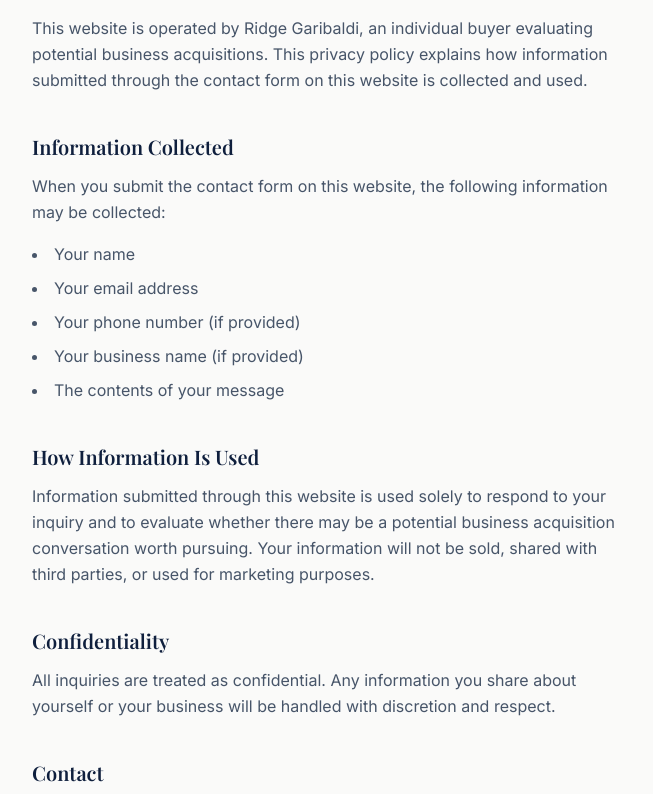
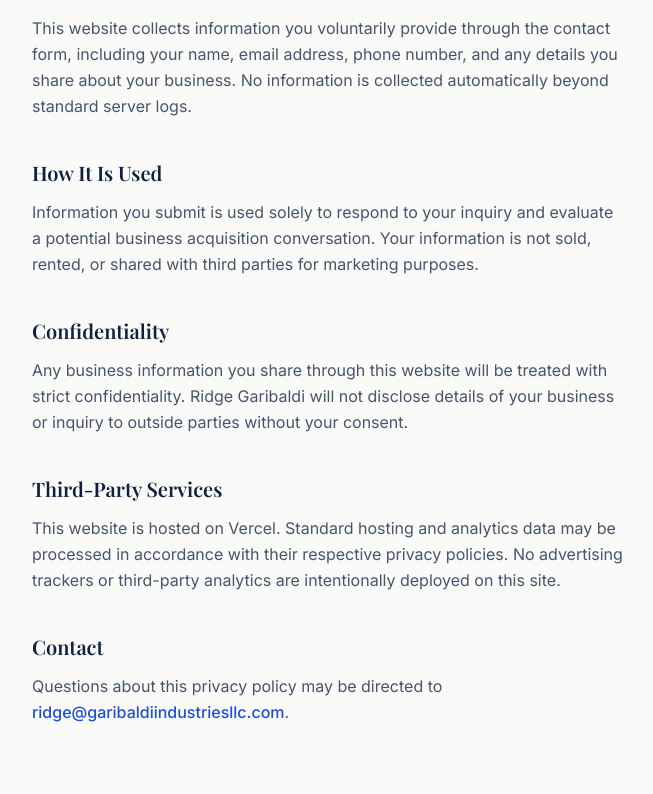
Before and after one commit to TheRhehan/business-buyer-website, a Next.js app: page /privacy in a window 1280 px wide. Shown: the part 326-1120 px from the top of the page, without its empty margins (312-965 px from the left). Built offline with nearby package versions, Linux system fonts and the light colour scheme; a web font is replaced by a local one.

Commit message:
Revise privacy policy content and headings

```diff
--- a/app/privacy/page.js
+++ b/app/privacy/page.js
@@ -14,61 +14,56 @@ export default function PrivacyPage() {
 
         <div className="space-y-10 text-[1rem] text-slate-600 leading-relaxed">
           <div>
-            <h2 className="font-serif text-xl font-semibold text-navy mb-3">Overview</h2>
+            <h2 className="font-serif text-xl font-semibold text-navy mb-3">
+              Information Collected
+            </h2>
             <p>
-              This website is operated by Ridge Garibaldi, an individual buyer evaluating potential
-              business acquisitions. This privacy policy explains how information submitted through
-              the contact form on this website is collected and used.
+              This website collects information you voluntarily provide through the contact form,
+              including your name, email address, phone number, and any details you share about
+              your business. No information is collected automatically beyond standard server logs.
             </p>
           </div>
 
           <div>
             <h2 className="font-serif text-xl font-semibold text-navy mb-3">
-              Information Collected
+              How It Is Used
             </h2>
             <p>
-              When you submit the contact form on this website, the following information may be
-              collected:
-            </p>
-            <ul className="mt-4 space-y-2 list-disc list-inside text-slate-600">
-              <li>Your name</li>
-              <li>Your email address</li>
-              <li>Your phone number (if provided)</li>
-              <li>Your business name (if provided)</li>
-              <li>The contents of your message</li>
-            </ul>
-          </div>
-
-          <div>
-            <h2 className="font-serif text-xl font-semibold text-navy mb-3">
-              How Information Is Used
-            </h2>
-            <p>
-              Information submitted through this website is used solely to respond to your inquiry
-              and to evaluate whether there may be a potential business acquisition conversation
-              worth pursuing. Your information will not be sold, shared with third parties, or used
-              for marketing purposes.
+              Information you submit is used solely to respond to your inquiry and evaluate a
+              potential business acquisition conversation. Your information is not sold, rented,
+              or shared with third parties for marketing purposes.
             </p>
           </div>
 
           <div>
             <h2 className="font-serif text-xl font-semibold text-navy mb-3">Confidentiality</h2>
             <p>
-              All inquiries are treated as confidential. Any information you share about yourself
-              or your business will be handled with discretion and respect.
+              Any business information you share through this website will be treated with strict
+              confidentiality. Ridge Garibaldi will not disclose details of your business or
+              inquiry to outside parties without your consent.
+            </p>
+          </div>
+
+          <div>
+            <h2 className="font-serif text-xl font-semibold text-navy mb-3">
+              Third-Party Services
+            </h2>
+            <p>
+              This website is hosted on Vercel. Standard hosting and analytics data may be
+              processed in accordance with their respective privacy policies. No advertising
+              trackers or third-party analytics are intentionally deployed on this site.
             </p>
           </div>
 
           <div>
             <h2 className="font-serif text-xl font-semibold text-navy mb-3">Contact</h2>
             <p>
-              If you have any questions about this privacy policy, you may contact Ridge Garibaldi
-              directly at{' '}
+              Questions about this privacy policy may be directed to{' '}
               <a
-                href="mailto:therhehan@gmail.com"
+                href="mailto:ridge@garibaldiindustriesllc.com"
                 className="text-blue-700 font-medium hover:underline"
               >
-                therhehan@gmail.com
+                ridge@garibaldiindustriesllc.com
               </a>
               .
             </p>
```
